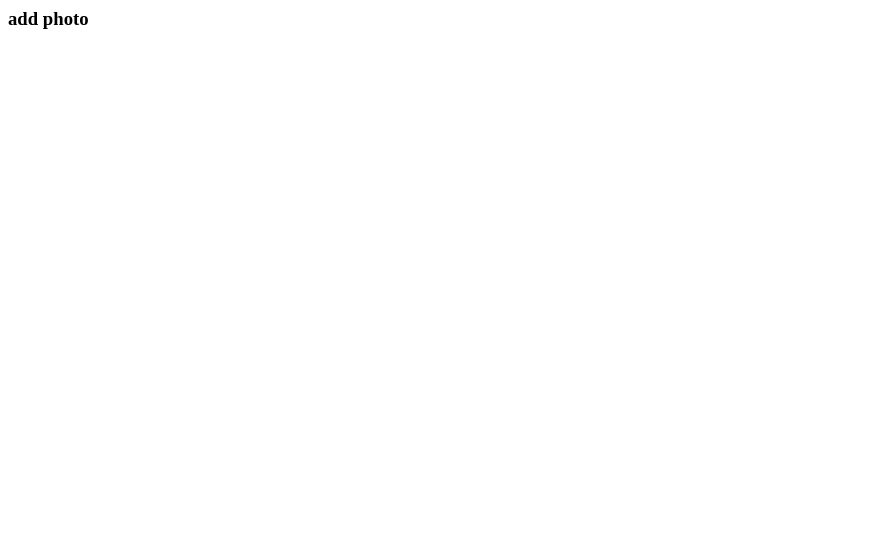
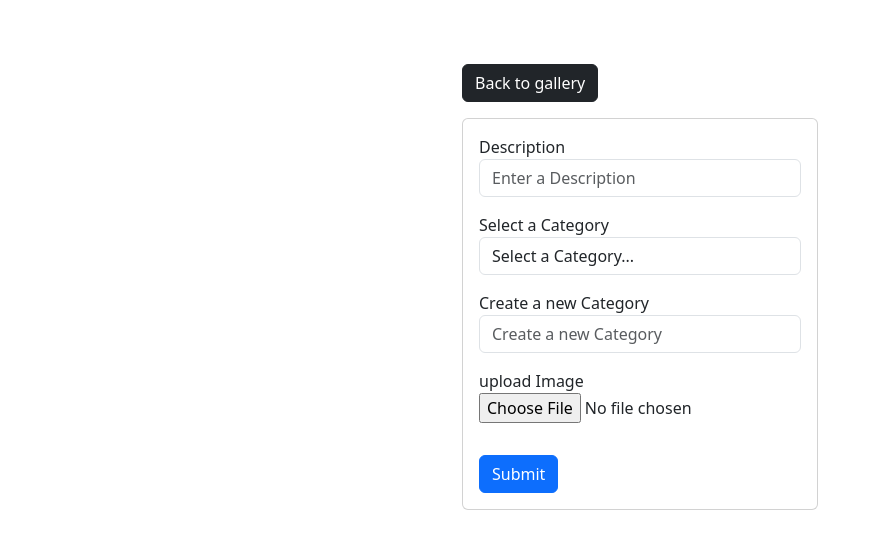
Before and after one commit to Aminkartik/photo_album, a Django app: page /add/ in a window 1280 px wide. Before the commit the part shown is almost empty. Shown: the top 549 px of the page, without its empty margins (0-873 px from the left). Run offline with Django 5.2, Linux system fonts and the light colour scheme; data comes from the database, SQL or seed files in the repository; both versions use the stored data as it was after the commit.

Commit message:
created add.html page and now it is possible to add an image from UI rather than admin dashboard

```diff
--- a/photo_album/photos/templates/photos/add.html
+++ b/photo_album/photos/templates/photos/add.html
@@ -1 +1,59 @@
-<h3>add photo</h3>
+<!DOCTYPE html>
+<!--[if lt IE 7]>      <html class="no-js lt-ie9 lt-ie8 lt-ie7"> <![endif]-->
+<!--[if IE 7]>         <html class="no-js lt-ie9 lt-ie8"> <![endif]-->
+<!--[if IE 8]>         <html class="no-js lt-ie9"> <![endif]-->
+<!--[if gt IE 8]>      <html class="no-js"> <!--<![endif]-->
+<html>
+    <head>
+        <meta charset="utf-8">
+        <meta http-equiv="X-UA-Compatible" content="IE=edge">
+        <title>Add Photo</title>
+        <meta name="description" content="">
+        <meta name="viewport" content="width=device-width, initial-scale=1">
+
+        <!--CSS only-->
+        <link href="https://cdn.jsdelivr.net/npm/bootstrap@5.3.2/dist/css/bootstrap.min.css" rel="stylesheet" integrity="sha384-T3c6CoIi6uLrA9TneNEoa7RxnatzjcDSCmG1MXxSR1GAsXEV/Dwwykc2MPK8M2HN" crossorigin="anonymous">
+
+    </head>
+    <body class="m-5">
+        <div class="container">
+            <div class="row justify-content-center">
+                <div class="col-md-4">
+                    <a href="{% url 'gallery' %}" class="btn btn-dark my-3">Back to gallery</a>
+                    <div class="card">
+                        <form method='POST' action="" enctype="multipart/form-data">
+                            {% csrf_token %}
+                            <div class="form-group m-3">
+                                <label>Description</label>
+                                <input name="description" type="text" placeholder="Enter a Description" class="form-control" required>
+                            </div>
+
+                            <div class="form-group m-3">
+                                <label>Select a Category</label>
+                                <select name="category" class="form-control">
+                                    <option value="none">Select a Category...</option>
+                                    {% for category in categories %}
+                                    <option value="{{category.id}}">{{category.name}}</option>
+                                    {% endfor %}
+                                </select>
+                            </div>
+
+                            <div class="form-group m-3">
+                                <label>Create a new Category</label>
+                                <input name="category_new" type="text" placeholder="Create a new Category" class="form-control">
+                            </div>
+
+                            <div class="form-group m-3">
+                                <label>upload Image</label>
+                                <input  name="image" type="file" class="form-control-file" required>
+                            </div>
+
+                            <button type="submit" class="btn btn-primary m-3">Submit</button>
+
+                        </form>
+                    </div>
+                </div>
+            </div>
+        </div>
+    </body>
+</html>
--- a/photo_album/photos/templates/photos/photo.html
+++ b/photo_album/photos/templates/photos/photo.html
@@ -16,7 +16,7 @@
     </head>
     <body class="m-5">
         <div class="container">
-            <div class="row justify-content-center:">
+            <div class="row justify-content-center">
                 <div class="col">
                     <a href="{% url 'gallery' %}" class="btn btn-dark my-3">Back to gallery</a>
                     <div style="height:90vh;">
--- a/photo_album/photos/views.py
+++ b/photo_album/photos/views.py
@@ -1,4 +1,4 @@
-from django.shortcuts import render
+from django.shortcuts import render, redirect
 from .models import Category, Photo
 
 # Create your views here.
@@ -13,4 +13,26 @@ def viewPhoto(request, pk):
     return render(request, 'photos/photo.html', {'photo': photo})
 
 def addPhoto(request):
-    return render(request, 'photos/add.html')
+    categories = Category.objects.all()
+
+    if request.method == 'POST':
+        data = request.POST
+        image = request.FILES.get('image')
+
+        if data['category'] != 'none':
+            category = Category.objects.get(id=data['category'])
+        elif data[category_new] != '':
+            category, created = Category.objects.get_or_create(name=data['category_new'])
+        else:
+            category = None
+
+        photo = Photo.objects.create(
+            category=category,
+            description=data['description'],
+            image=image,
+        )
+
+        return redirect('gallery')
+
+    context = {'categories': categories}
+    return render(request, 'photos/add.html', context)
```
Also changed, not shown: photo_album/db.sqlite3, photo_album/static/images/IMG_20221225_151927.jpg (added).
